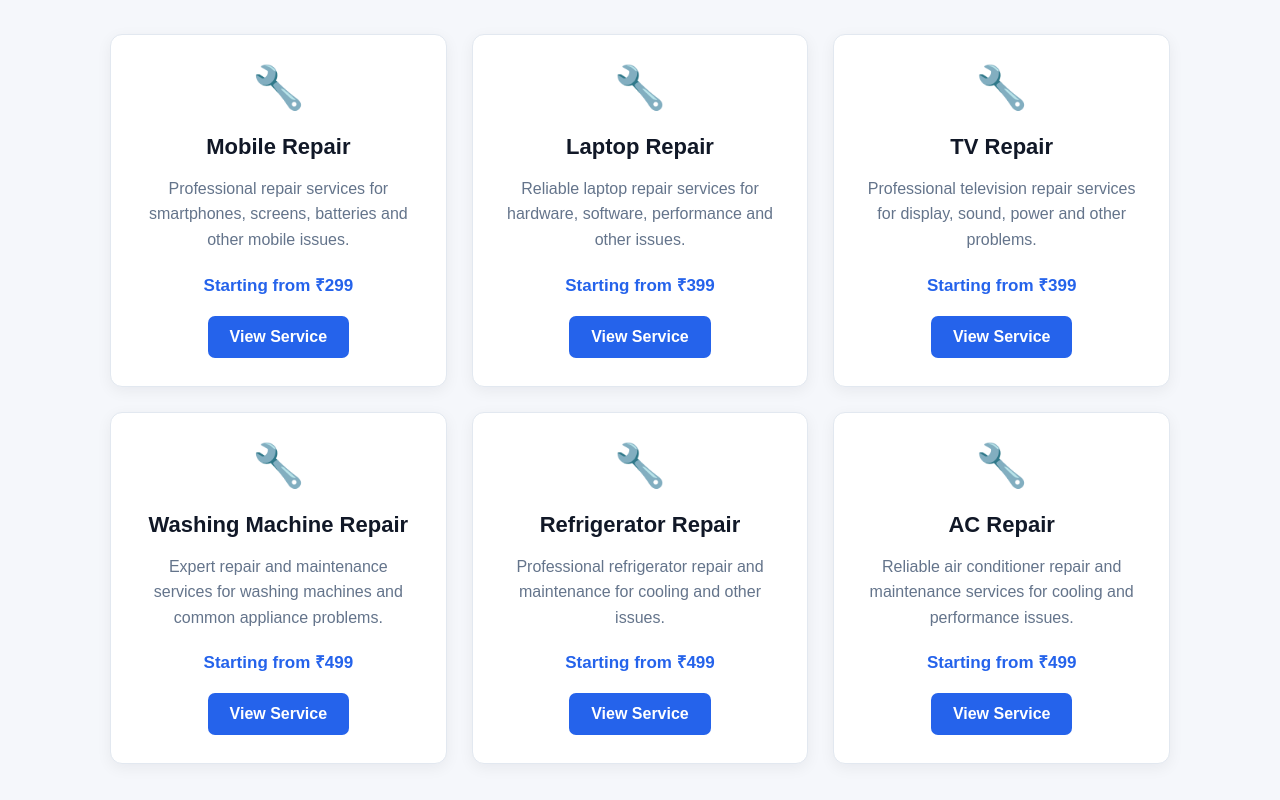
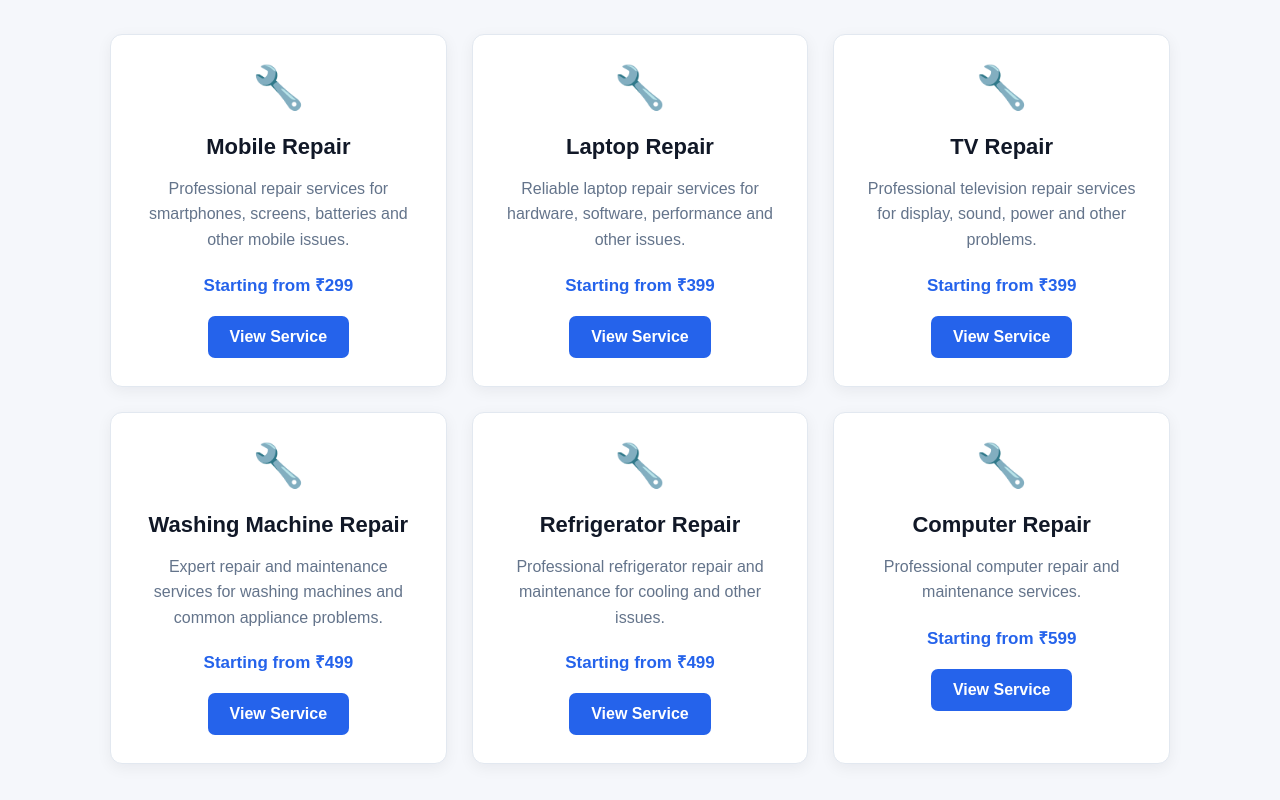
Before and after one commit to sravanthiks24is-oss/upskillcampus, a React app in the folder frontend/: page /repairs in a window 1280 px wide. Shown: the part 456-1256 px from the top of the page. Built offline with nearby package versions, Linux system fonts and the light colour scheme; no server answers; the HTML template or start-up script is replaced by a standard one.

Commit message:
Update repair services category

```diff
--- a/frontend/src/pages/Booking.jsx
+++ b/frontend/src/pages/Booking.jsx
@@ -79,6 +79,8 @@ function Booking() {
     'ac-repair': 'AC Repair',
     'washing-machine-repair': 'Washing Machine Repair',
     'refrigerator-repair': 'Refrigerator Repair',
+    'computer-repair': 'Computer Repair',
+
   }
 
 
--- a/frontend/src/pages/MerchantDashboard.jsx
+++ b/frontend/src/pages/MerchantDashboard.jsx
@@ -1,7 +1,5 @@
 import { useEffect, useState } from 'react'
-
 import { API_URL } from '../config'
-
 
 function MerchantDashboard() {
   const [name, setName] = useState('')
@@ -27,6 +25,9 @@ function MerchantDashboard() {
 
   const token = localStorage.getItem('token')
 
+  // ================================
+  // LOAD MERCHANT SERVICES
+  // ================================
 
   const loadMyServices = async () => {
     if (!token) {
@@ -53,14 +54,18 @@ function MerchantDashboard() {
 
       const loggedInUser =
         JSON.parse(
-          localStorage.getItem('user')
+          localStorage.getItem('user') || '{}'
         )
 
+      const loggedInUserId =
+        loggedInUser.id ||
+        loggedInUser._id
+
       const myServices =
-        data.services.filter(
+        (data.services || []).filter(
           (service) =>
             service.merchant?._id ===
-            loggedInUser?.id
+            loggedInUserId
         )
 
       setServices(myServices)
@@ -79,6 +84,9 @@ function MerchantDashboard() {
     setLoadingServices(false)
   }
 
+  // ================================
+  // LOAD MERCHANT BOOKINGS
+  // ================================
 
   const loadMerchantBookings = async () => {
     if (!token) {
@@ -90,6 +98,7 @@ function MerchantDashboard() {
       const response = await fetch(
         `${API_URL}/api/bookings/merchant-bookings`,
         {
+          method: 'GET',
           headers: {
             Authorization: `Bearer ${token}`,
           },
@@ -125,12 +134,18 @@ function MerchantDashboard() {
     setLoadingBookings(false)
   }
 
+  // ================================
+  // LOAD DATA WHEN PAGE OPENS
+  // ================================
 
   useEffect(() => {
     loadMyServices()
     loadMerchantBookings()
   }, [])
 
+  // ================================
+  // CREATE SERVICE
+  // ================================
 
   const handleCreateService = async (event) => {
     event.preventDefault()
@@ -199,21 +214,35 @@ function MerchantDashboard() {
     }
   }
 
+  // ================================
+  // START EDITING
+  // ================================
 
   const startEditing = (service) => {
     setEditingService(service)
 
     setEditName(service.name)
+
     setEditDescription(
       service.description
     )
-    setEditCategory(service.category)
+
+    setEditCategory(
+      service.category
+    )
+
     setEditPrice(service.price)
-    setEditDuration(service.duration)
+
+    setEditDuration(
+      service.duration
+    )
 
     setMessage('')
   }
 
+  // ================================
+  // CANCEL EDITING
+  // ================================
 
   const cancelEditing = () => {
     setEditingService(null)
@@ -227,6 +256,9 @@ function MerchantDashboard() {
     setMessage('')
   }
 
+  // ================================
+  // UPDATE SERVICE
+  // ================================
 
   const handleUpdateService = async (event) => {
     event.preventDefault()
@@ -294,11 +326,17 @@ function MerchantDashboard() {
     }
   }
 
+  // ================================
+  // DELETE SERVICE
+  // ================================
 
-  const handleDeleteService = async (serviceId) => {
-    const confirmed = window.confirm(
-      'Are you sure you want to delete this service?'
-    )
+  const handleDeleteService = async (
+    serviceId
+  ) => {
+    const confirmed =
+      window.confirm(
+        'Are you sure you want to delete this service?'
+      )
 
     if (!confirmed) {
       return
@@ -359,9 +397,14 @@ function MerchantDashboard() {
     }
   }
 
+  // ================================
+  // PAGE
+  // ================================
 
   return (
     <div className="merchant-dashboard">
+
+      {/* HEADER */}
 
       <div className="merchant-header">
 
@@ -376,7 +419,9 @@ function MerchantDashboard() {
       </div>
 
 
-      {/* ADD SERVICE */}
+      {/* ================================
+          ADD NEW SERVICE
+          ================================ */}
 
       <section className="merchant-section">
 
@@ -480,7 +525,6 @@ function MerchantDashboard() {
 
         </form>
 
-
         {message && (
           <p>
             {message}
@@ -490,7 +534,9 @@ function MerchantDashboard() {
       </section>
 
 
-      {/* MY SERVICES */}
+      {/* ================================
+          MY SERVICES
+          ================================ */}
 
       <section className="merchant-section">
 
@@ -700,19 +746,24 @@ function MerchantDashboard() {
                       </button>
 
                     </form>
+
                   )}
 
                 </div>
+
               )
             )}
 
           </div>
+
         )}
 
       </section>
 
 
-      {/* MY BOOKINGS */}
+      {/* ================================
+          MY BOOKINGS
+          ================================ */}
 
       <section className="merchant-section">
 
@@ -801,17 +852,19 @@ function MerchantDashboard() {
                       <strong>
                         Location:
                       </strong>{' '}
-
                       {booking.latitude},{' '}
                       {booking.longitude}
                     </p>
+
                   )}
 
                 </div>
+
               )
             )}
 
           </div>
+
         )}
 
       </section>
@@ -820,5 +873,4 @@ function MerchantDashboard() {
   )
 }
 
-
 export default MerchantDashboard
--- a/frontend/src/pages/Repairs.jsx
+++ b/frontend/src/pages/Repairs.jsx
@@ -38,11 +38,11 @@ const services = [
     price: 'Starting from ₹499',
   },
   {
-    name: 'AC Repair',
-    slug: 'ac-repair',
+    name: 'Computer Repair',
+    slug: 'computer-repair',
     description:
-      'Reliable air conditioner repair and maintenance services for cooling and performance issues.',
-    price: 'Starting from ₹499',
+      'Professional computer repair and maintenance services.',
+    price: 'Starting from ₹599',
   },
 ]
 
--- a/frontend/src/pages/ServiceDetails.jsx
+++ b/frontend/src/pages/ServiceDetails.jsx
@@ -52,6 +52,14 @@ const serviceData = {
       'Repair and maintenance services for household appliances.',
     price: '₹399',
     icon: '🔧',
+  },
+
+  'ac-repair': {
+    name: 'AC Repair',
+    description:
+      'Reliable air conditioner repair and maintenance services for cooling and performance issues.',
+    price: '₹499',
+    icon: '❄️',
   },
 
   // =========================
@@ -306,12 +314,12 @@ const serviceData = {
     icon: '🧊',
   },
 
-  'ac-repair': {
-    name: 'AC Repair',
+  'computer-repair': {
+    name: 'Computer Repair',
     description:
-      'Reliable air conditioner repair and maintenance services for cooling and performance issues.',
-    price: '₹499',
-    icon: '❄️',
+      'Professional computer repair and maintenance services.',
+    price: '₹599',
+    icon: '💻',
   },
 }
 
```
